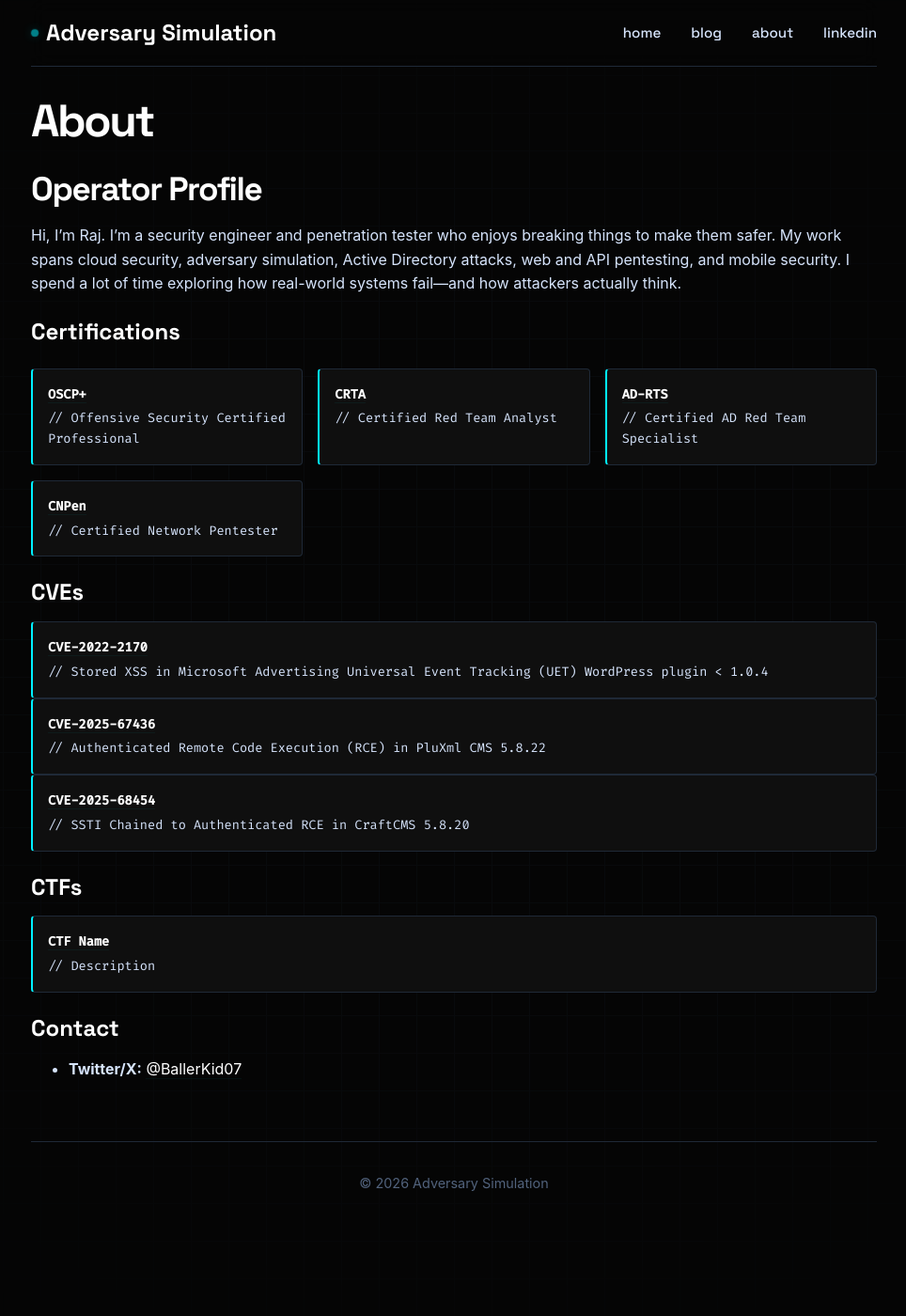
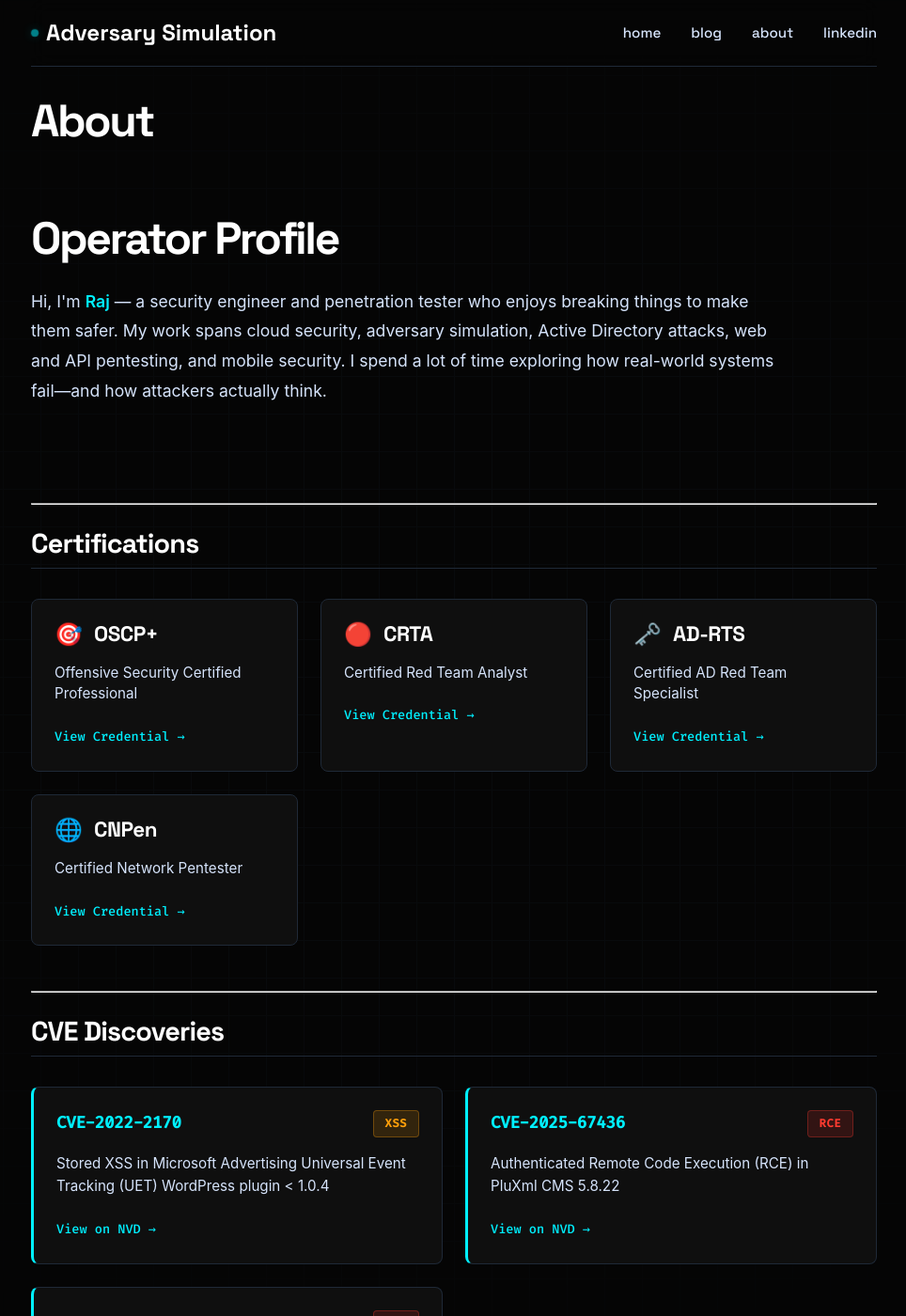
Before and after one commit to RajChowdhury240/blogs, a Jekyll site: the page built from about.md, in a window 1280 px wide and 1400 px high. Shown: the whole window at 94% size, without its empty margins (157-1121 px from the left). Built offline with Jekyll 4.4.1, drawn with Linux system fonts in a browser that asks for light colours; some of the changed text lies outside the part shown.

Commit message:
Redesign about page with modern card layout
- Replaced basic list layout with interactive card-based design
- Added hero section with improved typography
- Created certification cards with icons and hover animations
- Redesigned CVE cards with severity badges and better visual hierarchy
- Added contact card with smooth transitions
- Implemented gradient accent borders and glow effects
- All styling matches existing cyberpunk/neon theme

🤖 Generated with [Claude Code](https://claude.com/claude-code)

Co-Authored-By: Claude <noreply@anthropic.com>

```diff
--- a/about.md
+++ b/about.md
@@ -3,29 +3,107 @@ layout: default
 title: About
 permalink: /about/
 ---
-# Operator Profile
-Hi, I'm Raj.
-I'm a security engineer and penetration tester who enjoys breaking things to make them safer. My work spans cloud security, adversary simulation, Active Directory attacks, web and API pentesting, and mobile security. I spend a lot of time exploring how real-world systems fail—and how attackers actually think.
 
-### Certifications
-<div class="certs-list">
-    <div class="cert-item"><strong><a href="https://credentials.offsec.com/1133a5d2-fdfc-46a9-a7bd-4cbb91fa9cfb#acc.PbzUFiwj" target="_blank">OSCP+</a></strong> // Offensive Security Certified Professional</div>
-    <div class="cert-item"><strong><a href="https://labs.cyberwarfare.live/credential/achievement/69244a9e4ae648396167fa50" target="_blank">CRTA</a></strong> // Certified Red Team Analyst</div>
-    <div class="cert-item"><strong><a href="https://labs.cyberwarfare.live/credential/achievement/693737934ae64839616ee777" target="_blank">AD-RTS</a></strong> // Certified AD Red Team Specialist</div>
-    <div class="cert-item"><strong><a href="https://drive.google.com/file/d/1UcsfJC_lzff-08rzknefBnllx_jsbG1c/view" target="_blank">CNPen</a></strong> // Certified Network Pentester</div>
+<div class="about-hero">
+  <h1 class="page-title">Operator Profile</h1>
+  <p class="about-intro">
+    Hi, I'm <strong>Raj</strong> — a security engineer and penetration tester who enjoys breaking things to make them safer.
+    My work spans cloud security, adversary simulation, Active Directory attacks, web and API pentesting, and mobile security.
+    I spend a lot of time exploring how real-world systems fail—and how attackers actually think.
+  </p>
 </div>
 
-### CVEs
-<div class="cve-list">
-    <div class="cert-item"><strong><a href="https://nvd.nist.gov/vuln/detail/CVE-2022-2170" target="_blank">CVE-2022-2170</a></strong> // Stored XSS in Microsoft Advertising Universal Event Tracking (UET) WordPress plugin < 1.0.4</div>
-    <div class="cert-item"><strong><a href="https://nvd.nist.gov/vuln/detail/CVE-2025-67436" target="_blank">CVE-2025-67436</a></strong> // Authenticated Remote Code Execution (RCE) in PluXml CMS 5.8.22</div>
-    <div class="cert-item"><strong><a href="https://nvd.nist.gov/vuln/detail/CVE-2025-68454" target="_blank">CVE-2025-68454</a></strong> // SSTI Chained to Authenticated RCE in CraftCMS 5.8.20</div>
+---
+
+## Certifications
+
+<div class="about-grid">
+  <div class="about-card cert-card">
+    <div class="card-header">
+      <span class="card-icon">🎯</span>
+      <h3 class="card-title">OSCP+</h3>
+    </div>
+    <p class="card-description">Offensive Security Certified Professional</p>
+    <a href="https://credentials.offsec.com/1133a5d2-fdfc-46a9-a7bd-4cbb91fa9cfb#acc.PbzUFiwj" class="card-link" target="_blank">View Credential →</a>
+  </div>
+
+  <div class="about-card cert-card">
+    <div class="card-header">
+      <span class="card-icon">🔴</span>
+      <h3 class="card-title">CRTA</h3>
+    </div>
+    <p class="card-description">Certified Red Team Analyst</p>
+    <a href="https://labs.cyberwarfare.live/credential/achievement/69244a9e4ae648396167fa50" class="card-link" target="_blank">View Credential →</a>
+  </div>
+
+  <div class="about-card cert-card">
+    <div class="card-header">
+      <span class="card-icon">🗝️</span>
+      <h3 class="card-title">AD-RTS</h3>
+    </div>
+    <p class="card-description">Certified AD Red Team Specialist</p>
+    <a href="https://labs.cyberwarfare.live/credential/achievement/693737934ae64839616ee777" class="card-link" target="_blank">View Credential →</a>
+  </div>
+
+  <div class="about-card cert-card">
+    <div class="card-header">
+      <span class="card-icon">🌐</span>
+      <h3 class="card-title">CNPen</h3>
+    </div>
+    <p class="card-description">Certified Network Pentester</p>
+    <a href="https://drive.google.com/file/d/1UcsfJC_lzff-08rzknefBnllx_jsbG1c/view" class="card-link" target="_blank">View Credential →</a>
+  </div>
 </div>
 
-### CTFs
-<div class="cve-list">
-    <div class="cert-item"><strong><a href="#" target="_blank">CTF Name</a></strong> // Description</div>
+---
+
+## CVE Discoveries
+
+<div class="cve-grid">
+  <div class="about-card cve-card">
+    <div class="cve-header">
+      <span class="cve-id">CVE-2022-2170</span>
+      <span class="severity-badge xss">XSS</span>
+    </div>
+    <p class="cve-description">
+      Stored XSS in Microsoft Advertising Universal Event Tracking (UET) WordPress plugin &lt; 1.0.4
+    </p>
+    <a href="https://nvd.nist.gov/vuln/detail/CVE-2022-2170" class="card-link" target="_blank">View on NVD →</a>
+  </div>
+
+  <div class="about-card cve-card">
+    <div class="cve-header">
+      <span class="cve-id">CVE-2025-67436</span>
+      <span class="severity-badge critical">RCE</span>
+    </div>
+    <p class="cve-description">
+      Authenticated Remote Code Execution (RCE) in PluXml CMS 5.8.22
+    </p>
+    <a href="https://nvd.nist.gov/vuln/detail/CVE-2025-67436" class="card-link" target="_blank">View on NVD →</a>
+  </div>
+
+  <div class="about-card cve-card">
+    <div class="cve-header">
+      <span class="cve-id">CVE-2025-68454</span>
+      <span class="severity-badge critical">RCE</span>
+    </div>
+    <p class="cve-description">
+      Server-Side Template Injection (SSTI) chained to authenticated RCE in CraftCMS 5.8.20
+    </p>
+    <a href="https://nvd.nist.gov/vuln/detail/CVE-2025-68454" class="card-link" target="_blank">View on NVD →</a>
+  </div>
 </div>
 
-### Contact
-* **Twitter/X:** [@BallerKid07](https://x.com/BallerKid07)
+---
+
+## Contact
+
+<div class="contact-section">
+  <div class="contact-card">
+    <span class="contact-icon">𝕏</span>
+    <div class="contact-info">
+      <h4>Twitter / X</h4>
+      <a href="https://x.com/BallerKid07" target="_blank">@BallerKid07</a>
+    </div>
+  </div>
+</div>
--- a/assets/css/style.css
+++ b/assets/css/style.css
@@ -513,6 +513,229 @@ footer {
 }
 
 /* --- ABOUT PAGE --- */
+
+/* Hero Section */
+.about-hero {
+  margin-bottom: 3rem;
+  padding: 2rem 0;
+}
+
+.about-intro {
+  font-size: 1.1rem;
+  line-height: 1.8;
+  color: var(--text-secondary);
+  max-width: 800px;
+  margin-top: 1.5rem;
+}
+
+.about-intro strong {
+  color: var(--accent);
+  font-weight: 600;
+}
+
+/* Card Grid Layout */
+.about-grid {
+  display: grid;
+  grid-template-columns: repeat(auto-fit, minmax(280px, 1fr));
+  gap: 1.5rem;
+  margin: 2rem 0 3rem;
+}
+
+.cve-grid {
+  display: grid;
+  grid-template-columns: repeat(auto-fit, minmax(320px, 1fr));
+  gap: 1.5rem;
+  margin: 2rem 0 3rem;
+}
+
+/* Base Card Styles */
+.about-card {
+  background: var(--card-bg);
+  border: 1px solid var(--border);
+  border-radius: 8px;
+  padding: 1.5rem;
+  transition: all 0.3s ease;
+  position: relative;
+  overflow: hidden;
+}
+
+.about-card::before {
+  content: '';
+  position: absolute;
+  top: 0;
+  left: 0;
+  width: 100%;
+  height: 3px;
+  background: linear-gradient(90deg, var(--accent) 0%, transparent 100%);
+  transform: scaleX(0);
+  transform-origin: left;
+  transition: transform 0.3s ease;
+}
+
+.about-card:hover {
+  transform: translateY(-4px);
+  border-color: var(--accent);
+  box-shadow: 0 8px 24px var(--accent-glow);
+}
+
+.about-card:hover::before {
+  transform: scaleX(1);
+}
+
+/* Certification Cards */
+.cert-card .card-header {
+  display: flex;
+  align-items: center;
+  gap: 0.75rem;
+  margin-bottom: 1rem;
+}
+
+.card-icon {
+  font-size: 1.5rem;
+  line-height: 1;
+}
+
+.card-title {
+  font-family: var(--font-display);
+  font-size: 1.4rem;
+  font-weight: 700;
+  color: var(--text-main);
+  margin: 0;
+  letter-spacing: -0.02em;
+}
+
+.card-description {
+  color: var(--text-secondary);
+  font-size: 0.95rem;
+  line-height: 1.5;
+  margin-bottom: 1.25rem;
+}
+
+.card-link {
+  display: inline-flex;
+  align-items: center;
+  color: var(--accent);
+  font-family: var(--font-mono);
+  font-size: 0.85rem;
+  font-weight: 500;
+  text-decoration: none;
+  border: none;
+  transition: all 0.2s ease;
+}
+
+.card-link:hover {
+  color: var(--text-main);
+  border: none;
+  transform: translateX(4px);
+  text-shadow: 0 0 8px var(--accent-glow);
+}
+
+/* CVE Cards */
+.cve-card {
+  border-left: 3px solid var(--accent);
+}
+
+.cve-header {
+  display: flex;
+  align-items: center;
+  justify-content: space-between;
+  gap: 1rem;
+  margin-bottom: 1rem;
+  flex-wrap: wrap;
+}
+
+.cve-id {
+  font-family: var(--font-mono);
+  font-size: 1.1rem;
+  font-weight: 700;
+  color: var(--accent);
+  letter-spacing: -0.02em;
+}
+
+.severity-badge {
+  padding: 0.25rem 0.75rem;
+  border-radius: 4px;
+  font-family: var(--font-mono);
+  font-size: 0.75rem;
+  font-weight: 700;
+  text-transform: uppercase;
+  letter-spacing: 0.05em;
+}
+
+.severity-badge.critical {
+  background: rgba(255, 59, 48, 0.15);
+  color: #FF3B30;
+  border: 1px solid rgba(255, 59, 48, 0.3);
+}
+
+.severity-badge.xss {
+  background: rgba(255, 159, 10, 0.15);
+  color: #FF9F0A;
+  border: 1px solid rgba(255, 159, 10, 0.3);
+}
+
+.cve-description {
+  color: var(--text-secondary);
+  font-size: 0.95rem;
+  line-height: 1.6;
+  margin-bottom: 1.25rem;
+}
+
+/* Contact Section */
+.contact-section {
+  margin: 2rem 0;
+}
+
+.contact-card {
+  background: var(--card-bg);
+  border: 1px solid var(--border);
+  border-radius: 8px;
+  padding: 1.5rem;
+  display: flex;
+  align-items: center;
+  gap: 1.5rem;
+  max-width: 400px;
+  transition: all 0.3s ease;
+}
+
+.contact-card:hover {
+  border-color: var(--accent);
+  box-shadow: 0 4px 16px var(--accent-glow);
+  transform: translateX(4px);
+}
+
+.contact-icon {
+  font-size: 2rem;
+  color: var(--accent);
+  line-height: 1;
+}
+
+.contact-info h4 {
+  font-family: var(--font-display);
+  font-size: 1rem;
+  font-weight: 600;
+  color: var(--text-muted);
+  margin: 0 0 0.25rem 0;
+  text-transform: uppercase;
+  letter-spacing: 0.05em;
+  font-size: 0.85rem;
+}
+
+.contact-info a {
+  color: var(--text-main);
+  font-size: 1.1rem;
+  font-weight: 500;
+  text-decoration: none;
+  border: none;
+  transition: color 0.2s ease;
+}
+
+.contact-info a:hover {
+  color: var(--accent);
+  border: none;
+}
+
+/* Legacy Support (keep for backwards compatibility) */
 .certs-list {
   display: grid;
   grid-template-columns: repeat(auto-fill, minmax(250px, 1fr));
```
